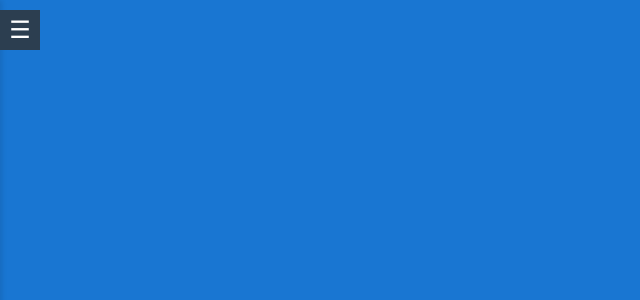
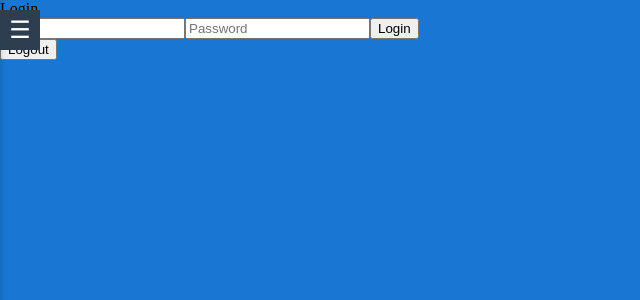
Before and after one commit to natandepes/chama-o-sindico-app, an Angular app: page /login in a window 1280 px wide. Before the commit this address led to /. Shown: the top 300 px of the page, without its empty margins (0-640 px from the left). Built offline with nearby package versions, Linux system fonts and the light colour scheme.

Commit message:
progresso da autenticacao do front-end ate agora

```diff
--- a/src/app/app.module.ts
+++ b/src/app/app.module.ts
@@ -5,15 +5,20 @@ import { AppRoutingModule } from './app-routing.module';
 import { AppComponent } from './app.component';
 import { CriarDenunciaComponent } from './features/Denuncia/criar-denuncia/criar-denuncia.component';
 import { ViewComplaintComponent } from './features/Denuncia/view-complaint/view-complaint.component';
-import { HttpClientModule } from '@angular/common/http';
+import { HTTP_INTERCEPTORS, HttpClientModule } from '@angular/common/http';
 import { SidebarComponent } from './core/components/sidebar/sidebar.component';
+import { LoginComponent } from './features/Auth/login/login.component';
+import { RegisterComponent } from './features/Auth/register/register.component';
+import { AuthInterceptor } from './features/Auth/auth.interceptor';
 
 @NgModule({
   declarations: [
     AppComponent,
     CriarDenunciaComponent,
     ViewComplaintComponent,
-    SidebarComponent
+    SidebarComponent,
+    LoginComponent,
+    RegisterComponent
   ],
   imports: [
     BrowserModule,
@@ -21,7 +26,13 @@ import { SidebarComponent } from './core/components/sidebar/sidebar.component';
     FormsModule,
     HttpClientModule
   ],
-  providers: [],
+  providers: [
+    {
+      provide: HTTP_INTERCEPTORS,
+      useClass: AuthInterceptor,
+      multi: true
+    }
+  ],
   bootstrap: [AppComponent]
 })
 export class AppModule { }
--- /dev/null
+++ b/src/app/features/Auth/auth.guard.ts
@@ -0,0 +1,24 @@
+import { Injectable } from "@angular/core";
+import { ActivatedRouteSnapshot, CanActivate, Router, RouterStateSnapshot } from "@angular/router";
+
+@Injectable({
+  providedIn: 'root'
+})
+export class AuthGuard implements CanActivate {
+  constructor(private router: Router) {}
+
+  canActivate(
+    route: ActivatedRouteSnapshot,
+    state: RouterStateSnapshot
+  ): boolean {
+    const token = localStorage.getItem('token');
+    if (token) {
+      // Token exists, allow access to the route
+      return true;
+    } else {
+      // Token does not exist, redirect to login page
+      this.router.navigate(['/login']);
+      return false;
+    }
+  }
+}
--- /dev/null
+++ b/src/app/features/Auth/auth.interceptor.ts
@@ -0,0 +1,21 @@
+import { HttpEvent, HttpHandler, HttpInterceptor, HttpRequest } from "@angular/common/http";
+import { Injectable } from "@angular/core";
+import { Observable } from "rxjs";
+
+@Injectable()
+export class AuthInterceptor implements HttpInterceptor {
+  intercept(req: HttpRequest<any>, next: HttpHandler): Observable<HttpEvent<any>> {
+    const token = localStorage.getItem('token');
+
+    if (token) {
+      const cloned = req.clone({
+        setHeaders: {
+          Authorization: `Bearer ${token}`
+        }
+      });
+      return next.handle(cloned);
+    }
+
+    return next.handle(req);
+  }
+}
--- /dev/null
+++ b/src/app/features/Auth/auth.service.ts
@@ -0,0 +1,57 @@
+import { HttpClient } from '@angular/common/http';
+import { Injectable } from '@angular/core';
+import { Router } from '@angular/router';
+
+@Injectable({
+  providedIn: 'root'
+})
+export class AuthService {
+
+  private readonly API_URL = "http://localhost:5158/api";
+
+  constructor(private http: HttpClient, private router: Router) { }
+
+  public login(email: string, password: string) {
+    return this.http.post(`${this.API_URL}/Auth/LoginUser`, { email, password });
+  }
+
+  public register(email: string, password: string, role: string) {
+    return this.http.post(`${this.API_URL}/Auth/RegisterUser`, { email, password, role });
+  }
+
+  public setToken(token: string) {
+    localStorage.setItem('token', token);
+  }
+
+  public getToken() {
+    return localStorage.getItem('token');
+  }
+
+  public isLoggedIn() {
+    return !!this.getToken();
+  }
+
+  public logout() {
+    const token = localStorage.getItem('token');
+    if (!token) {
+      this.router.navigate(['/login']);
+      return;
+    }
+
+    this.http.post(`${this.API_URL}/Auth/LogoutUser`, {}, {
+      headers: { Authorization: `Bearer ${token}` }
+    })
+    .subscribe({
+      next: () => {
+        localStorage.removeItem('token');
+        this.router.navigate(['/login']);
+      },
+      error: (err) => {
+        console.error('Logout error:', err);
+        // even if server fails, clear token client-side
+        localStorage.removeItem('token');
+        this.router.navigate(['/login']);
+      }
+    });
+  }
+}
--- /dev/null
+++ b/src/app/features/Auth/login/login.component.html
@@ -0,0 +1,10 @@
+<div class="login-form">
+  <h2>Login</h2>
+  <form (ngSubmit)="login()">
+    <input type="email" placeholder="Email" [(ngModel)]="email" name="email" required>
+    <input type="password" placeholder="Password" [(ngModel)]="password" name="password" required>
+    <button type="submit">Login</button>
+  </form>
+  <p *ngIf="errorMessage" class="error">{{ errorMessage }}</p>
+  <button (click)="logout()">Logout</button>
+</div>
--- /dev/null
+++ b/src/app/features/Auth/login/login.component.ts
@@ -0,0 +1,38 @@
+import { Component } from '@angular/core';
+import { AuthService } from '../auth.service';
+import { Router } from '@angular/router';
+
+@Component({
+  selector: 'app-login',
+  standalone: false,
+  templateUrl: './login.component.html',
+  styleUrl: './login.component.css'
+})
+export class LoginComponent {
+  protected email: string = '';
+  protected password: string = '';
+  protected errorMessage: string = '';
+
+  constructor(
+    private authService: AuthService,
+    private router: Router,
+  ) { }
+
+  protected login() {
+    this.authService.login(this.email, this.password)
+      .subscribe({
+        next: (response: any) => {
+          console.log("JWT Token:", response.token);
+          this.authService.setToken(response.token);
+          this.router.navigate(['/create-complaint']);
+        },
+        error: (error: any) => {
+          console.error('Login error:', error);
+        },
+      });
+  }
+
+  protected logout() {
+    this.authService.logout();
+  }
+}
--- /dev/null
+++ b/src/app/features/Auth/register/register.component.html
@@ -0,0 +1 @@
+<p>register works!</p>
```
Also changed, not shown: src/app/app-routing.module.ts (+7 -3 lines), src/app/features/Auth/register/register.component.ts (added, +11 -0 lines), src/app/features/Auth/login/login.component.css (added), src/app/features/Auth/register/register.component.css (added).
